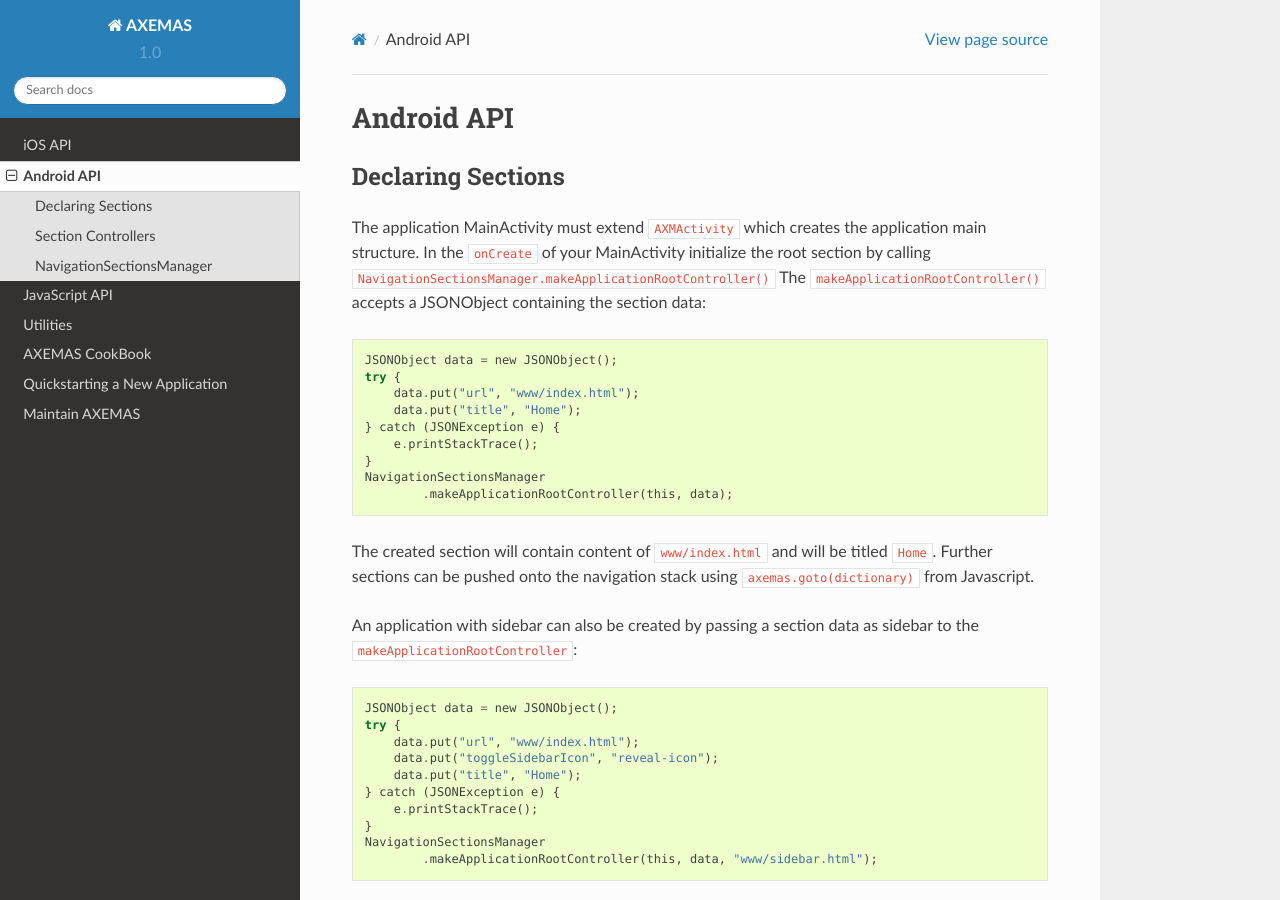
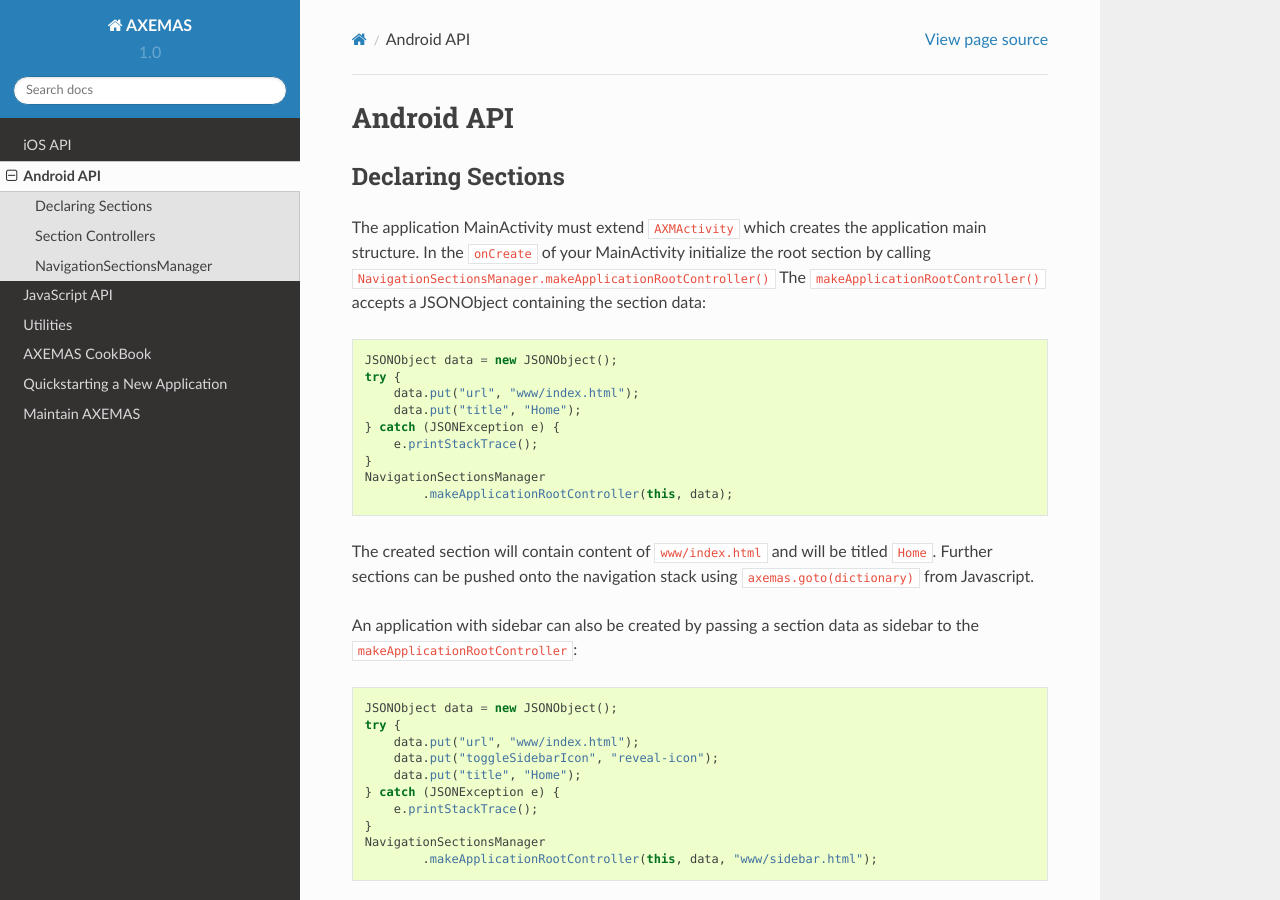
Before and after one commit to gmacario/doc, a Sphinx documentation site: the page built from source/android_api.rst, in a window 1280 px wide and 900 px high. Built offline with Sphinx 7.4.7 and the Read the Docs theme 2.0.0, drawn with Linux system fonts in a browser that asks for light colours.

Commit message:
Pointing out more code blocks

```diff
--- a/source/android_api.rst
+++ b/source/android_api.rst
@@ -10,7 +10,9 @@
 The application MainActivity must extend ``AXMActivity`` which creates the application main structure.
 In the ``onCreate`` of your MainActivity initialize the root section by
 calling  ``NavigationSectionsManager.makeApplicationRootController()``
-The ``makeApplicationRootController()`` accepts a JSONObject containing the section data::
+The ``makeApplicationRootController()`` accepts a JSONObject containing the section data:
+
+.. code-block:: java
 
     JSONObject data = new JSONObject();
     try {
@@ -27,7 +29,9 @@
 using ``axemas.goto(dictionary)`` from Javascript.
 
 An application with sidebar can also be created by passing a section data as
-sidebar to the ``makeApplicationRootController``::
+sidebar to the ``makeApplicationRootController``:
+
+.. code-block:: java
 
     JSONObject data = new JSONObject();
     try {
```
